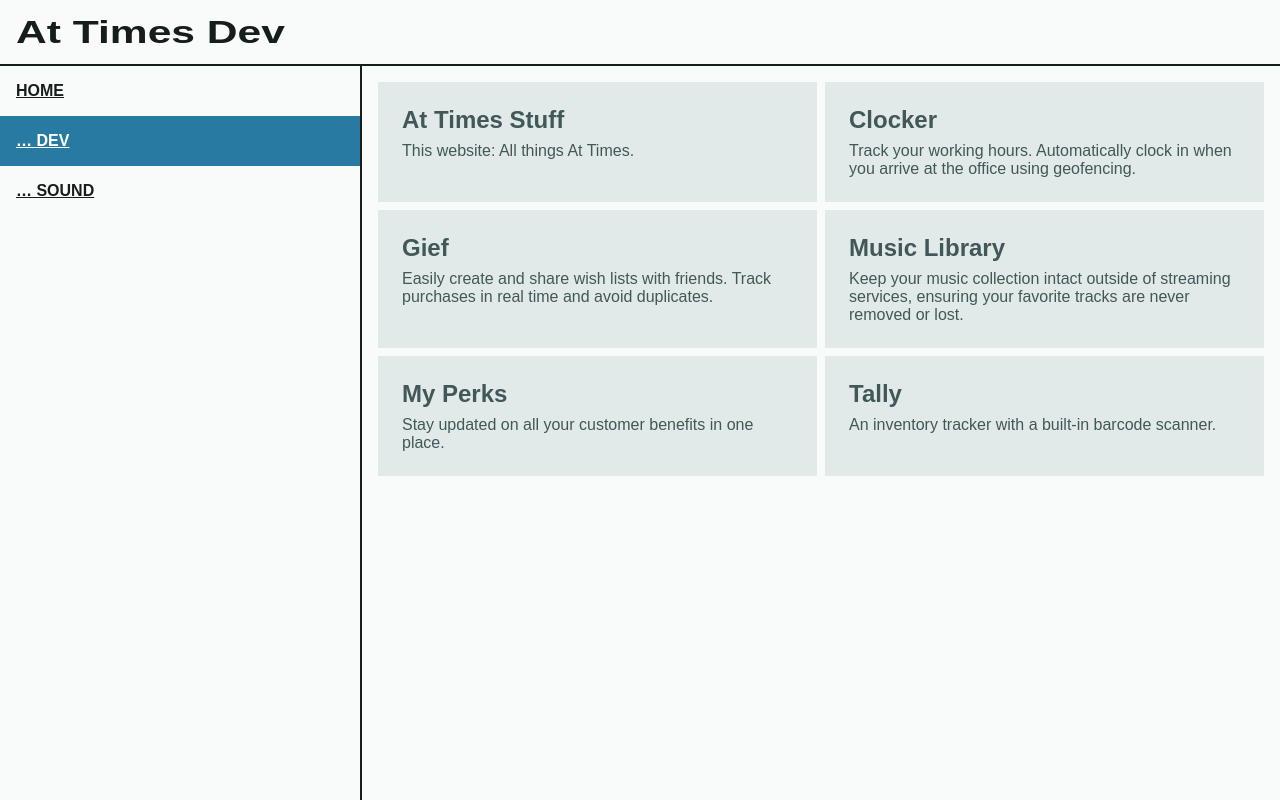
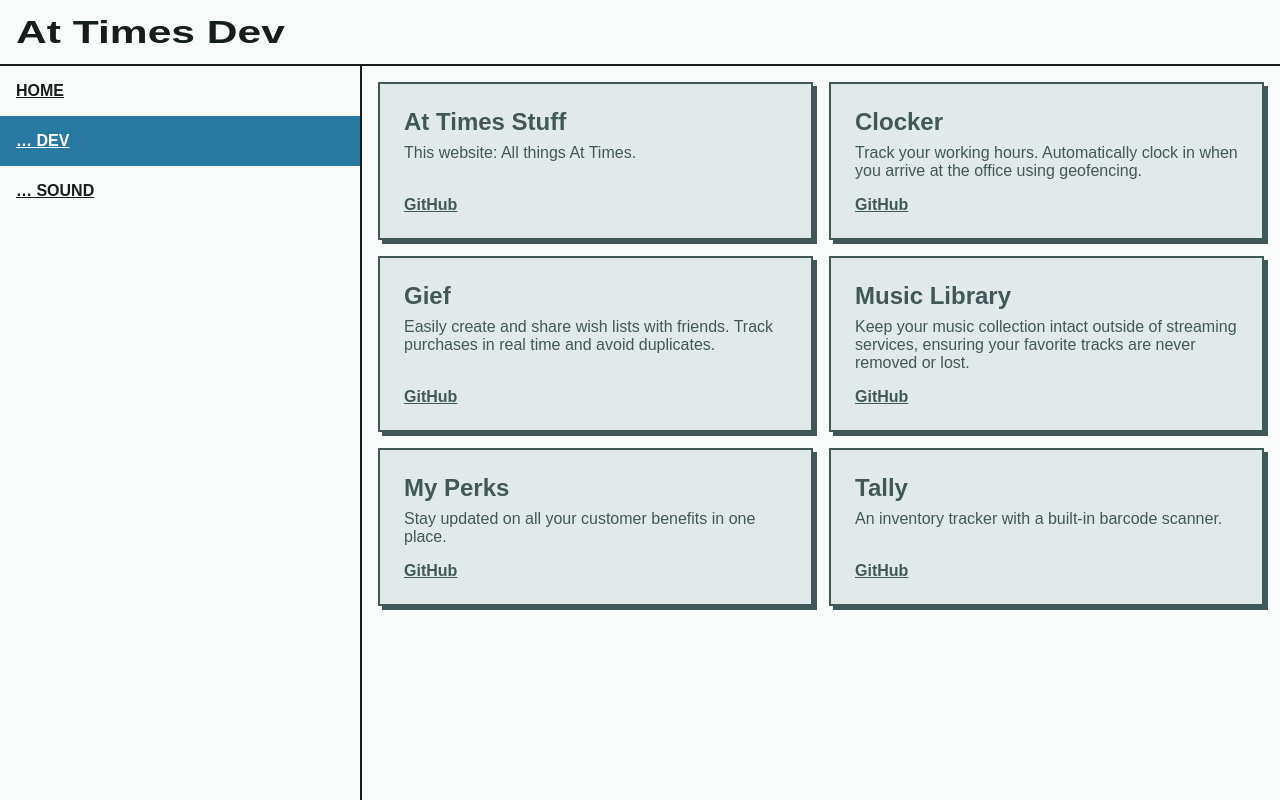
Before and after one commit to awat-langoe/at-times-stuff, an Angular app: page /dev in a window 1280 px wide. Built offline with nearby package versions, Linux system fonts and the light colour scheme.

Commit message:
use card component in dev page

```diff
--- a/src/app/dev/dev.component.html
+++ b/src/app/dev/dev.component.html
@@ -1,13 +1,15 @@
 <article class="dev-article" role="navigation">
   <div class="dev-projects-container">
     @for (devProject of devProjects; track devProject.id) {
-      <a class="card" target="_blank" [href]="devProject.url">
-        <div class="card-content-container">
-          <span class="card-content-title">{{ devProject.title }}</span>
+      <app-card class="card">
+        <span class="card-content-title">{{ devProject.title }}</span>
 
-          <span>{{ devProject.description }}</span>
-        </div>
-      </a>
+        <span>{{ devProject.description }}</span>
+
+        <span class="card-content-spacer"></span>
+
+        <a target="_blank" [href]="devProject.url">GitHub</a>
+      </app-card>
     }
   </div>
 </article>
--- a/src/app/dev/dev.component.scss
+++ b/src/app/dev/dev.component.scss
@@ -6,32 +6,24 @@
 
 .dev-projects-container {
   display: grid;
-  gap: 0.5rem;
+  gap: 1rem;
   grid-template-columns: repeat(2, 1fr);
   grid-auto-flow: row;
 }
 
 .card {
-  background-color: var(--app-color-surface-variant);
-  color: var(--app-color-on-surface-variant);
-  text-decoration: none;
-  font-weight: initial;
-  transition: 0.3s cubic-bezier(0.2, 0, 0, 1);
-
-  &:hover {
-    background-color: var(--app-color-secondary);
-    color: var(--app-color-on-secondary);
-  }
-
-  &-content-container {
-    display: flex;
-    flex-direction: column;
-    gap: 0.5rem;
-    margin: 1.5rem;
-  }
+  display: flex;
+  flex-direction: column;
+  align-items: flex-start;
+  gap: 0.5rem;
+  padding: 1.5rem;
 
   &-content-title {
     font-size: 1.5rem;
     font-weight: 700;
   }
+
+  &-content-spacer {
+    flex: 1;
+  }
 }
--- a/src/app/dev/dev.component.ts
+++ b/src/app/dev/dev.component.ts
@@ -1,9 +1,10 @@
 import { Component } from "@angular/core";
+import { CardComponent } from "../shared/card/card.component";
 
 @Component({
   selector: "app-dev",
   standalone: true,
-  imports: [],
+  imports: [CardComponent],
   templateUrl: "./dev.component.html",
   styleUrl: "./dev.component.scss",
 })
```
